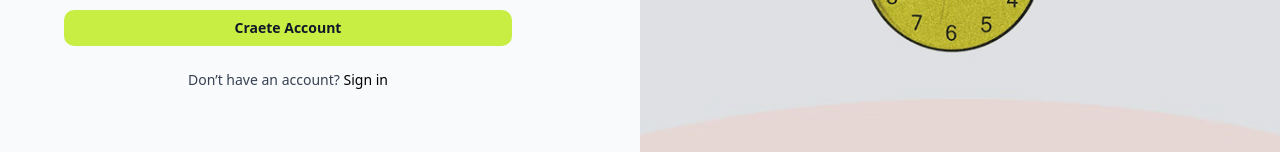
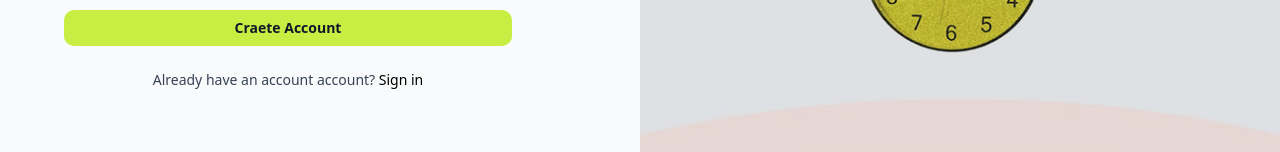
Before and after one commit to isaacurba/finance-dashboard, a React (Vite) app: page /signup in a window 1280 px wide. Shown: the part 584-736 px from the top of the page. Built offline with nearby package versions, Linux system fonts and the light colour scheme.

Commit message:
added appwrite.js file

```diff
--- /dev/null
+++ b/src/components/lib/appwrite.js
@@ -0,0 +1,8 @@
+import { Client, Account, ID } from "appwrite";
+
+const client = new Client()
+  .setEndpoint("https://nyc.cloud.appwrite.io/v1")
+  .setProject("6905e06e000252c40d54");
+
+export const account = new Account(client);
+export const ID = ID;
--- a/src/components/pages/Dashboard.jsx
+++ b/src/components/pages/Dashboard.jsx
@@ -0,0 +1,12 @@
+import React from "react";
+
+const Dashboard = () => {
+  return (
+    <div className="p-8">
+      <h1 className="text-3xl font-bold text-gray-900">Dashboard</h1>
+      <p className="mt-2 text-gray-600">Welcome! You are logged in.</p>
+    </div>
+  );
+};
+
+export default Dashboard;
--- a/src/components/pages/Signup.jsx
+++ b/src/components/pages/Signup.jsx
@@ -79,7 +79,7 @@ const Login = () => {
 
           {/* Sign Up Link */}
           <p className="text-center text-sm text-gray-700">
-            Don’t have an account?{" "}
+            Already have an account account?{" "}
             <a
               href="/"
               className="font-medium text-black hover:underline"
```
